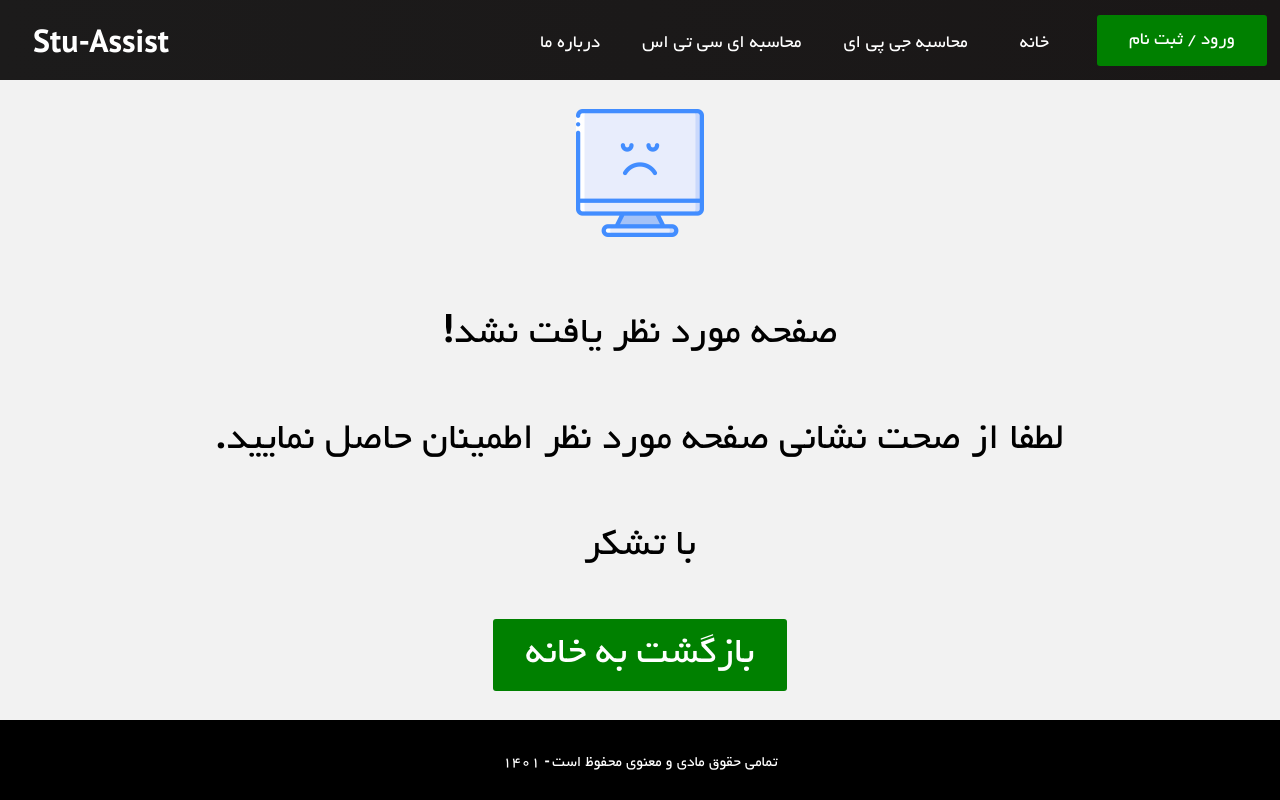
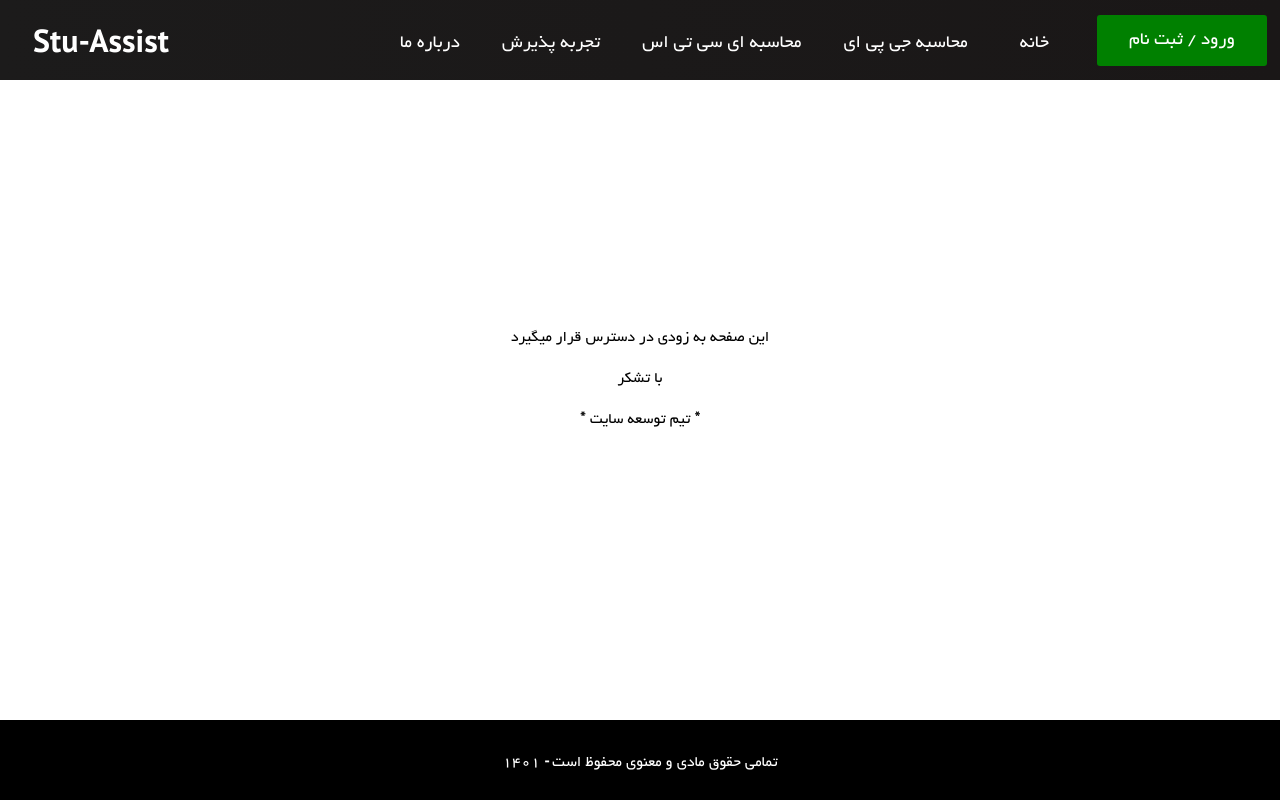
Before and after one commit to mohammadJaliliTorkamani/stu_assist, a React (Create React App) app: page /application-experience in a window 1280 px wide. Built offline with nearby package versions, Linux system fonts and the light colour scheme.

Commit message:
profile full name edit was implemented + experience section template was added

```diff
--- a/src/App.tsx
+++ b/src/App.tsx
@@ -6,6 +6,7 @@ import Footer from './components/Footer';
 import Header from './components/Header';
 import { ProtectedRoute } from './components/ProtectedRoute';
 import AboutUs from './pages/AboutUs';
+import ApplicationExperience from './pages/ApplicationExperience';
 import ECTSCalculator from './pages/ECTSCalculator';
 import GPACalculator from './pages/GPACalculator';
 import Home from './pages/Home';
@@ -39,6 +40,7 @@ function App() {
         <Route path='ects-calculator' element={<ECTSCalculator />} />
         <Route path='gpa-calculator' element={<GPACalculator />} />
         <Route path='payment-result' element={<PaymentResult />} />
+        <Route path='application-experience' element={<ApplicationExperience />} />
         <Route path='*' element={<NotFound />} />
       </Routes>
       {showHeaderFooter && <Footer />}
--- a/src/components/Header.css
+++ b/src/components/Header.css
@@ -23,7 +23,7 @@
 
 .nav-menu {
   display: grid;
-  grid-template-columns: repeat(5, auto);
+  grid-template-columns: repeat(6, auto);
   grid-gap: 10px;
   list-style: none;
   text-align: center;
--- a/src/components/Header.tsx
+++ b/src/components/Header.tsx
@@ -25,6 +25,11 @@ function Header() {
                 <li className='nav-item'>
                     <Link to='/about-us' className='nav-links' onClick={e => setIsMobileMenuOpen(false)}>
                         درباره ما
+                    </Link>
+                </li>
+                <li className='nav-item'>
+                    <Link to='/application-experience' className='nav-links' onClick={e => setIsMobileMenuOpen(false)}>
+                        تجربه پذیرش
                     </Link>
                 </li>
                 <li className='nav-item'>
--- /dev/null
+++ b/src/pages/ApplicationExperience.css
@@ -0,0 +1,7 @@
+.content {
+    display: flex;
+    flex-direction: column;
+    justify-content: center;
+    align-items: center;
+    min-height: calc(100vh - 160px);
+}
--- /dev/null
+++ b/src/pages/ApplicationExperience.tsx
@@ -0,0 +1,21 @@
+import './ApplicationExperience.css'
+
+function ApplicationExperience() {
+    return (
+        <div className='content'>
+            <div>
+                این صفحه به زودی در دسترس قرار میگیرد
+            </div>
+            <br />
+            <div>
+                با تشکر
+            </div>
+            <br />
+            <div>
+                * تیم توسعه سایت *
+            </div>
+        </div>
+    )
+}
+
+export default ApplicationExperience;
--- a/src/pages/Profile.css
+++ b/src/pages/Profile.css
@@ -19,6 +19,7 @@
     padding: 1.5rem;
     border: 2px solid green;
     border-radius: 1rem;
+    margin-top: 2rem;
 }
 
 .top-box {
@@ -57,8 +58,47 @@
     height: 35px;
 }
 
+.profile-name-input-container {
+    padding-right: 2rem;
+    padding-left: 2rem;
+    padding-bottom: 2rem;
+    padding-top: 1rem;
+    display: flex;
+    flex-direction: row;
+    justify-content: space-between;
+}
+
+.full-name-input {
+    width: 21rem;
+    height: 3rem;
+    padding-right: 1rem;
+    padding-left: 1rem;
+}
+
+.full-name-label {
+    margin-right: 2rem;
+}
+
 @media screen and (max-width: 960px) {
     .top-box {
         margin-top: 2rem;
     }
+
+    .full-name-input {
+        width: 100%;
+        height: 3rem;
+        padding-right: 1rem;
+        padding-left: 1rem;
+        margin-bottom: 1rem;
+    }
+
+    .profile-name-input-container {
+        padding-right: 2rem;
+        padding-left: 2rem;
+        padding-bottom: 2rem;
+        padding-top: 1rem;
+        display: flex;
+        flex-direction: column;
+        justify-content: space-between;
+    }
 }
--- a/src/pages/Profile.tsx
+++ b/src/pages/Profile.tsx
@@ -1,10 +1,10 @@
 import axios from "axios";
-import { useEffect, useState } from "react";
+import { useEffect, useRef, useState } from "react";
 import Button from "../components/Button";
 import ChargeOptionRecord from "../components/ChargeOptionRecord";
 import TransactionRecord from "../components/TransactionRecord";
 import useChargeOptions from "../hooks/useChargeOptions";
-import { LINK_PAYMENT, LINK_PROFILE } from "../utils/Constants";
+import { LINK_EDIT_USER, LINK_PAYMENT, LINK_PROFILE } from "../utils/Constants";
 import { useLocalStorage } from "../utils/useLocalStorage";
 import './Profile.css'
 
@@ -22,6 +22,7 @@ function Profile() {
     const [transactions, setTransactions] = useState<TranscationRecordType[]>([] as TranscationRecordType[])
     const [token,] = useLocalStorage('token', null)
     const [chargeValues, selectedChargeOption, setSelectedChargeOption] = useChargeOptions()
+    const fullNameReference = useRef<HTMLInputElement>(null)
 
     const handlePayment = () => {
         axios.post(LINK_PAYMENT,
@@ -37,6 +38,26 @@ function Profile() {
             .then(response => response.data)
             .then(data => window.open(data.data, "_self"))
             .catch(error => { alert(JSON.stringify(error.response.data.message)) })
+    }
+
+    const handleNameChangeClick = () => {
+        const fullNameValue = fullNameReference.current?.value
+        if (fullNameValue === '')
+            alert("لطفا ابتدا نام و نام خانوادگی خود را وارد نمایید")
+
+        axios
+            .get(LINK_EDIT_USER, {
+                params: {
+                    fullName: fullNameValue
+                }, headers: {
+                    "Authorization": `Bearer ${token}`
+                }
+            })
+            .then(response => response.data)
+            .then(data => {
+                alert(data.message)
+            })
+            .catch(error => alert(JSON.stringify(error.response.data.message)))
     }
 
     useEffect(() => {
@@ -62,6 +83,14 @@ function Profile() {
     return (
         <div className="content">
             <div className="box top-box" >
+                <div className="full-name-label">نام و نام خانوادگی</div>
+                <div className="profile-name-input-container">
+                    <input className="full-name-input" type="text" maxLength={140} ref={fullNameReference} placeholder="لطفا نام کامل خود را وارد نمایید" />
+                    <Button title="اصلاح اطلاعات" onClick={e => handleNameChangeClick()} />
+                </div>
+            </div>
+
+            <div className="box" >
                 {"موجودی کیف پول : " + balance + " ریال "}
                 <div className="charge-box">
                     <div className="charge-options">
--- a/src/utils/Constants.tsx
+++ b/src/utils/Constants.tsx
@@ -12,6 +12,7 @@ export const LINK_ECTS = "https://stu-assist.ir/api/services/ects_calculation.ph
 export const LINK_GPA = "https://stu-assist.ir/api/services/gpa_calculation.php"
 export const LINK_PAYMENT = "https://stu-assist.ir/api/payment/payment.php"
 export const LINK_PAYMENT_RESULT = "https://stu-assist.ir/api/payment/payment_result.php"
+export const LINK_EDIT_USER = "https://stu-assist.ir/api/user/edit.php"
 
 export const contactLinks = [
   {
```
